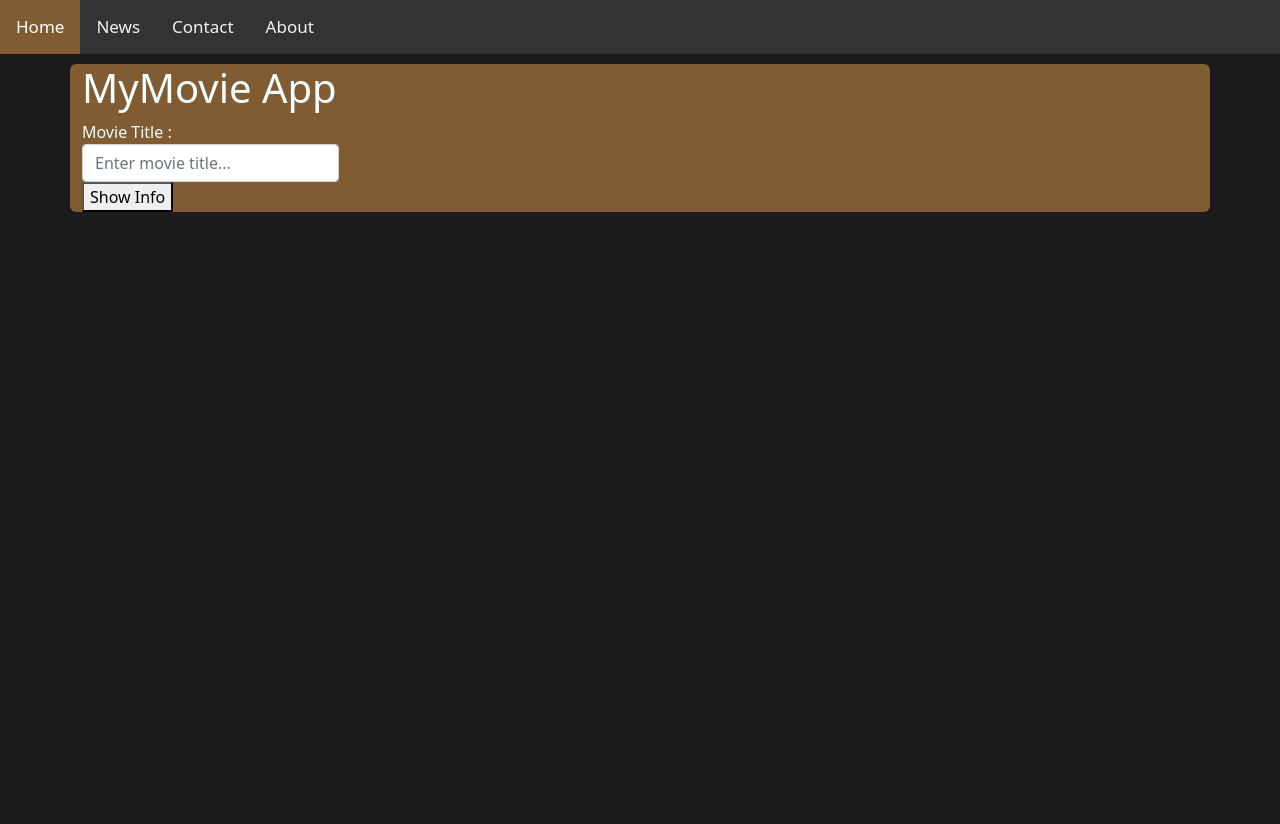
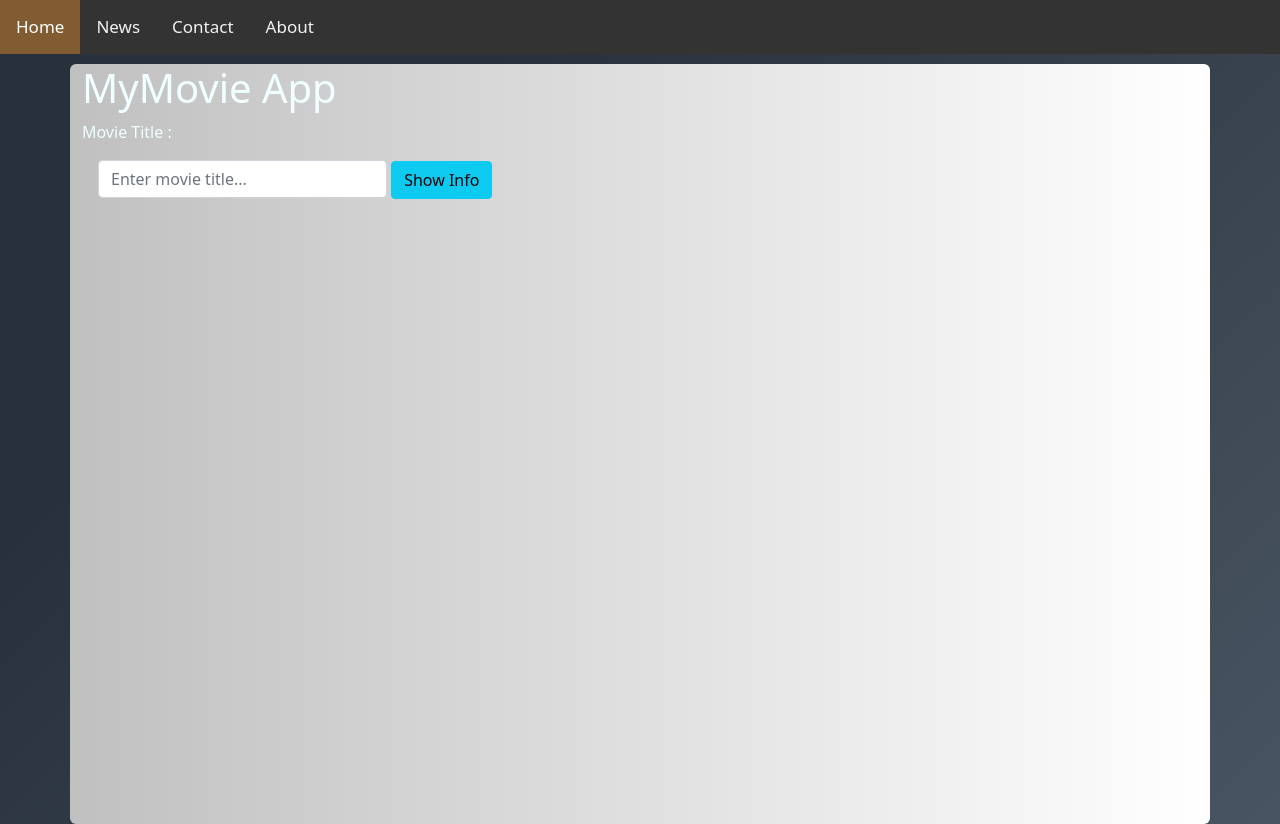
Before and after one commit to HuyPham2101/AI-Movie-Predicting-Game, a Flask app: page / in a window 1280 px wide. Before the commit the page ends 212 px from the top, so only its background shows below. Run offline with Flask 2, Linux system fonts and the light colour scheme; some libraries are stand-ins or nearby versions.

Commit message:
style(css) : - change background

```diff
--- a/static/index.css
+++ b/static/index.css
@@ -1,13 +1,15 @@
 
-body{
-    background-color: #1c1b1d;
+body {
+    background-color: #485461;
+    background-image: linear-gradient(315deg, #485461 0%, #28313b 74%);
     color: azure;
 }
 
 .container {
-    background-color: #815c32;
+    background: linear-gradient(to right, #c0c0c0 0%, #ffffff 100%);/* W3C, IE 10+/ Edge, Firefox 16+, Chrome 26+, Opera 12+, Safari 7+ */
     border-radius: 6px;
     margin-top: 10px;
+    height: 95vh;
 }
 
 .topnav {
@@ -41,7 +43,12 @@ body{
 #title-suggestion {
     text-decoration: underline;
 }
+
 #title-suggestion:hover {
     background-color: black;
     cursor: pointer;
 }
+
+.margin {
+    margin: 1em !important;
+}
--- a/templates/index.html
+++ b/templates/index.html
@@ -4,12 +4,10 @@
     <form method="post">
         <div class="form-group">
             <label> Movie Title :
-                <input type="text" name="title" placeholder="Enter movie title..." class="form-control"
+                <input type="text" name="title" placeholder="Enter movie title..." class="form-control margin"
                        value="{{ request.form['title'] }}"/>
             </label>
-        </div>
-        <div class="form-group">
-            <button class="btnbtn-primary" onclick="">Show Info</button>
+            <button class="btn btn-info margin" onclick="">Show Info</button>
         </div>
     </form>
     {% if warning != '' %}
```
Lines whose indentation alone changed are shown as unchanged.
